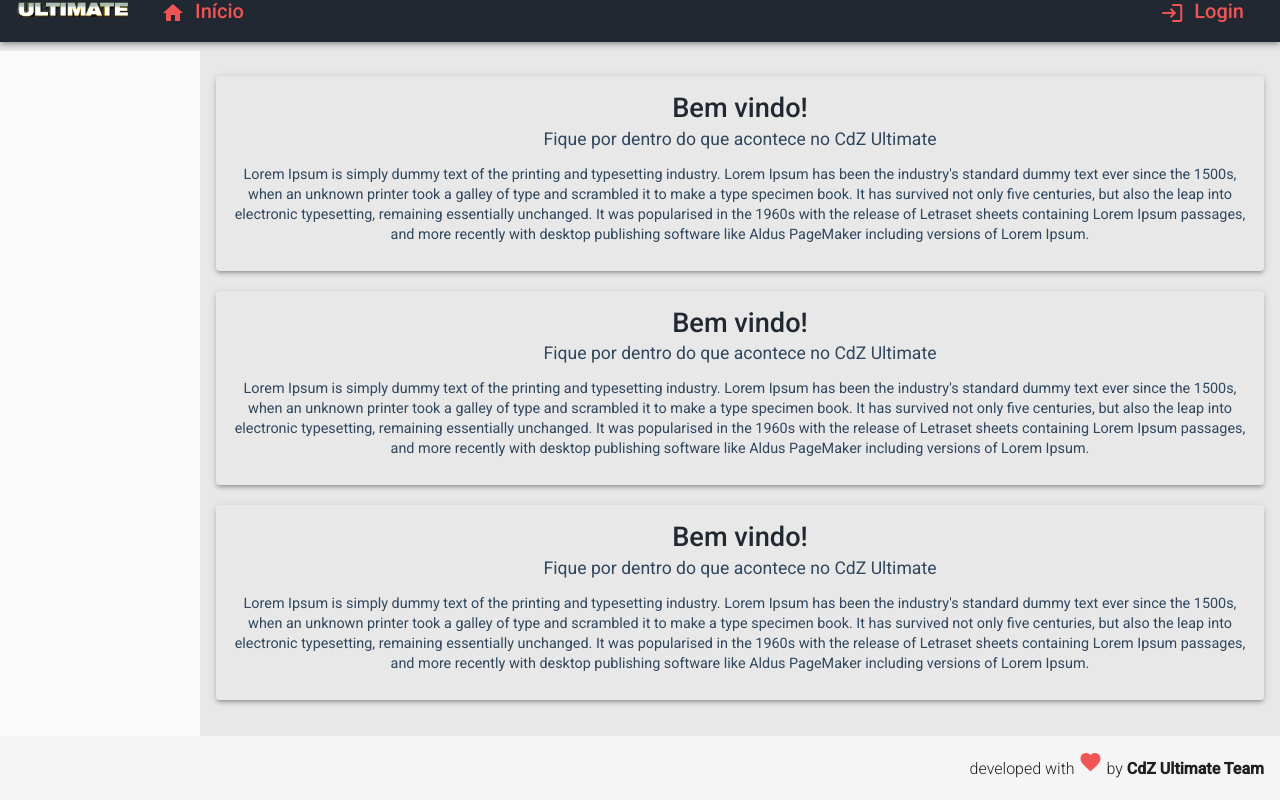
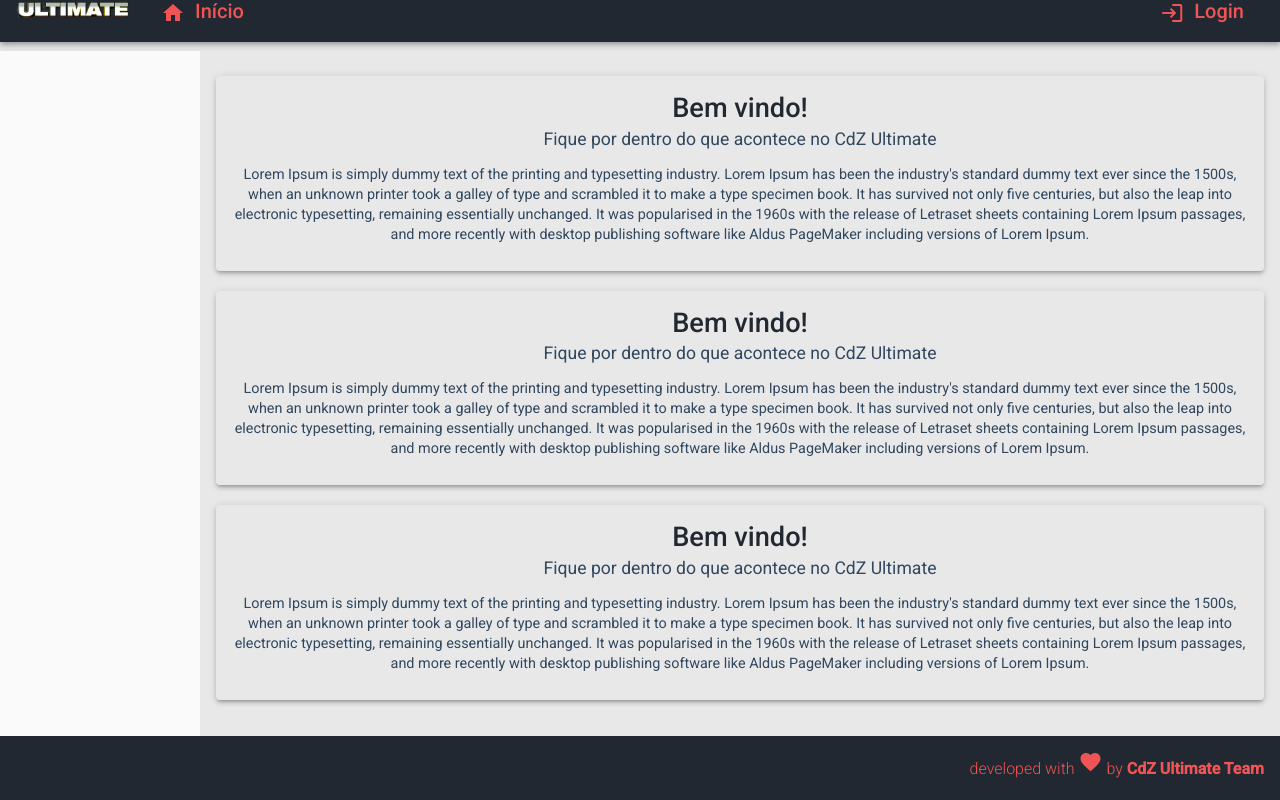
Before and after one commit to larissonaquino/cdz-ultimate, an Angular app: page / in a window 1280 px wide. Shown: the part 522-1322 px from the top of the page. Built offline with nearby package versions, Linux system fonts and the light colour scheme.

Commit message:
styling footer with the palette colors

```diff
--- a/src/app/components/templates/footer/footer.component.css
+++ b/src/app/components/templates/footer/footer.component.css
@@ -3,9 +3,11 @@
     bottom: 0;
     display: flex;
     justify-content: flex-end;
+    background-color: #222831;
 }
 
 .footer > span {
     font-size: 1.0rem;
-    font-weight: 300;
+    font-weight: 200;
+    color: #f05454;
 }
```
